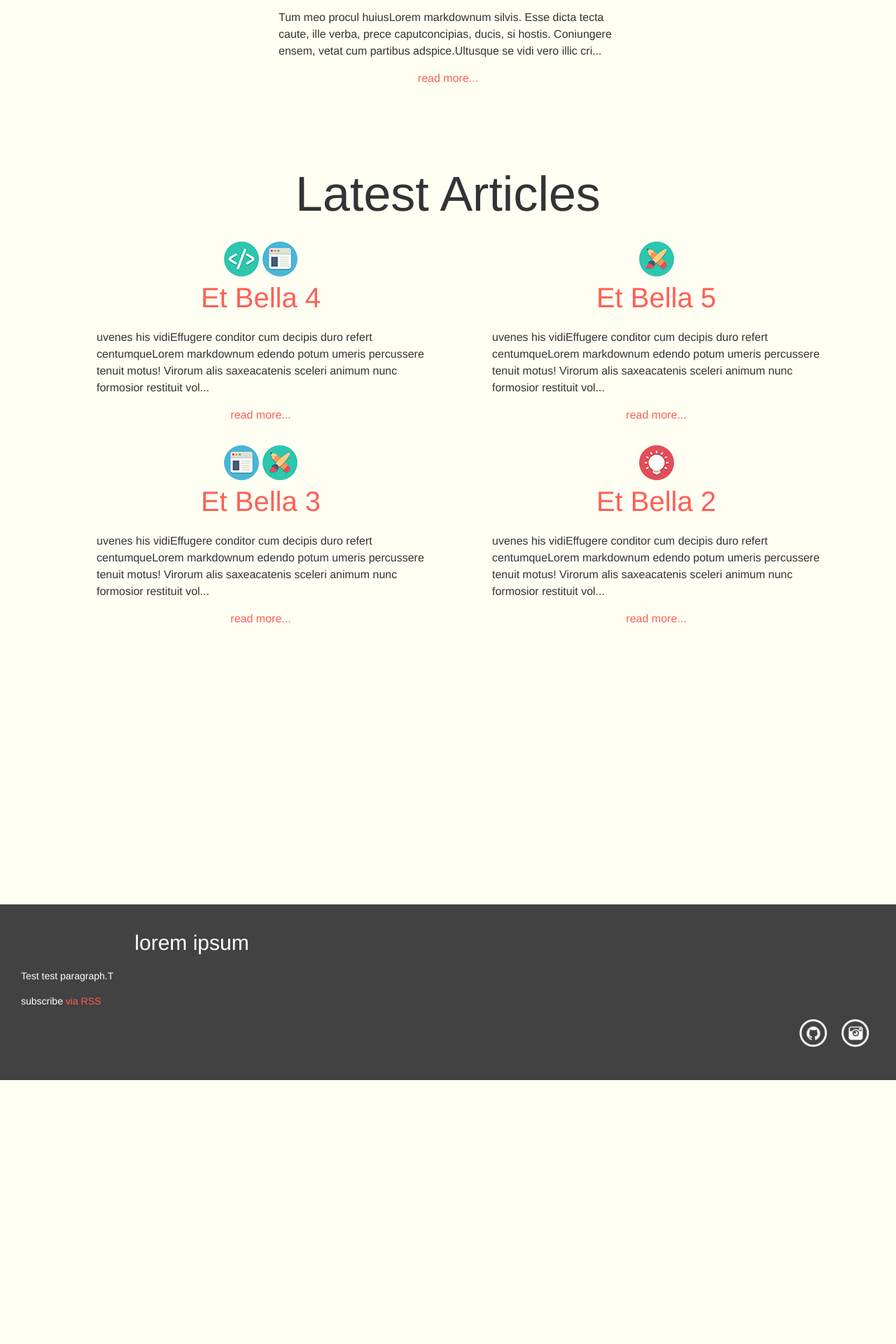
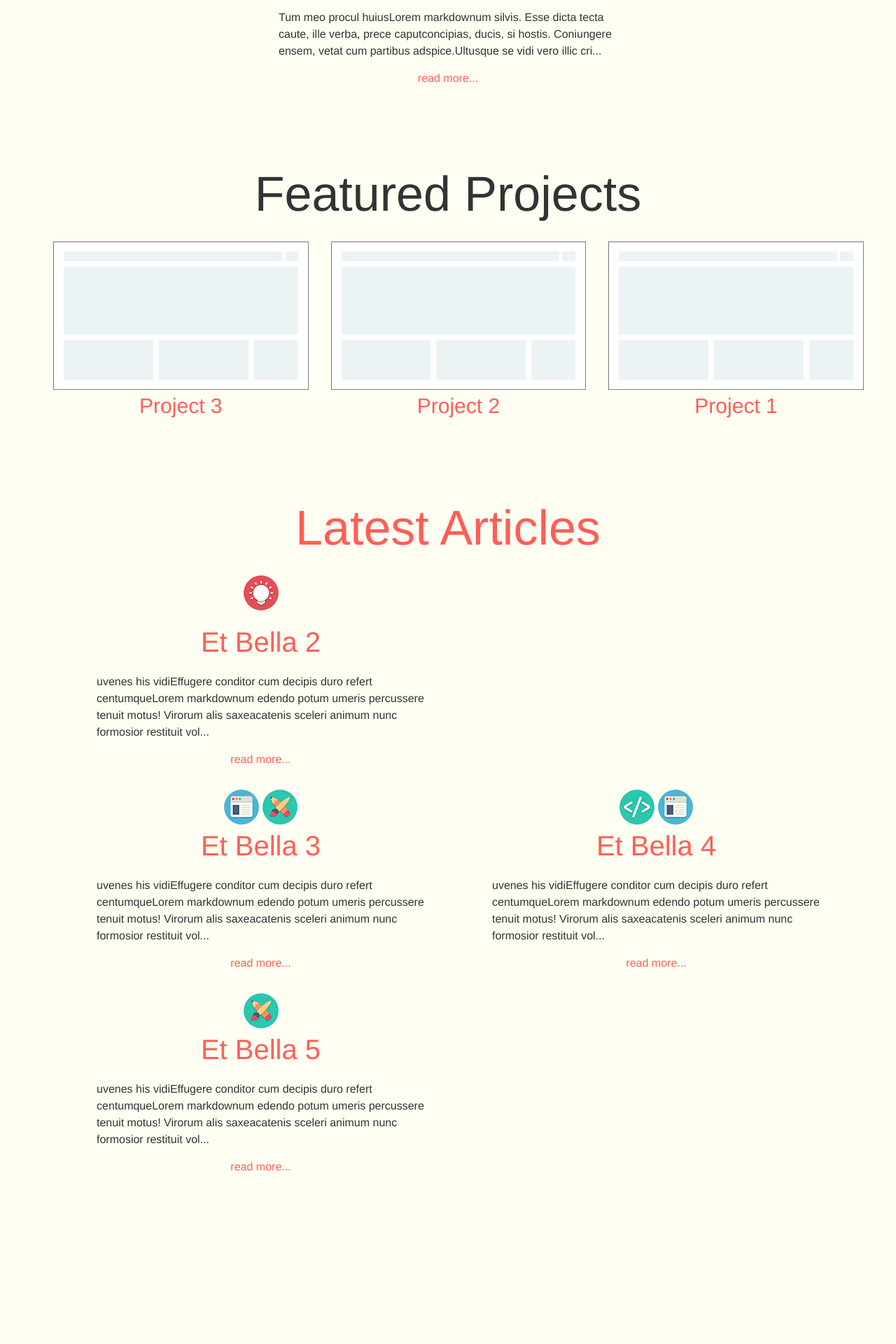
Before and after one commit to Lydiakoller/Learn-Jekyll, a Jekyll site: the page built from index.html, in a window 1280 px wide. Shown: the part 534-2454 px from the top of the page at 70% size. Built offline with Jekyll 4.4.1, drawn with Linux system fonts in a browser that asks for light colours; before the commit the page ends 2077 px from its top, so only the background shows below that.

Commit message:
Add styles to project categories

```diff
--- /dev/null
+++ b/_includes/project.html
@@ -0,0 +1,9 @@
+<li class="project">
+    <a href="{{ project.url }}">
+        <figure>
+        <img src="{{ project.featured_image }}" alt="Thumbnail for  {{project.title}}">
+            <figcaption class="project-caption">
+                {{ project.title }}
+            </figcaption>
+        </figure>
+</li>
--- a/_posts/project/15-09-25-project-3.markdown
+++ b/_posts/project/15-09-25-project-3.markdown
@@ -1,9 +1,10 @@
 ---
 layout: post
-title:  "Ire quo quoque resque"
+title: "Project 3"
 date:   2015-09-25 09:27:50
 categories: project
 featured: true
+featured_image:  "images/project.png"
 tags: design
 ---
 
@@ -16,6 +17,8 @@
 exhortantur veluti etiam quam inventos.
 
 - Auro in sublime harum sine demissam postquam
+h
+
 - Simul igne si repulsae naides ora frustraque
 - Cerealia atque quamvis
 - Os caelum est lacertis a partes mei
--- a/_posts/project/15-10-04-project-2.markdown
+++ b/_posts/project/15-10-04-project-2.markdown
@@ -1,9 +1,10 @@
 ---
 layout: post
-title:  "Et Bella 3"
+title:  "Project 2"
 date:   2015-09-26 09:27:50
 categories: project
 tags: layout design
+featured_image: "images/project.png"
 ---
 uvenes his vidi
 
--- a/_posts/project/2015-10-5-project-1.markdown
+++ b/_posts/project/2015-10-5-project-1.markdown
@@ -1,9 +1,10 @@
 ---
 layout: post
-title:  "Et Bella 2"
+title:  "Project 1"
 date:   2015-09-26 09:27:50
 categories: project
 tags: inspiration
+featured_image:  "images/project.png"
 ---
 uvenes his vidi
 
--- /dev/null
+++ b/_sass/components/_project.scss
@@ -0,0 +1,15 @@
+.project-list {
+    @extend %clearfix;
+    padding:0;
+    list-style:none;
+}
+.project {
+    float:left;
+    width:33.33%;
+    padding:0 1em;
+    text-align:center;
+}
+.project-caption {
+    margin-top:0.53m;
+    font-size:$h3-font-size;
+}
--- a/css/main.scss
+++ b/css/main.scss
@@ -61,5 +61,6 @@
         "layout",
         "syntax-highlighting",
 		"gradient-bar",
-        "components/post"
+        "components/post",
+        "components/project"
 ;
--- a/index.html
+++ b/index.html
@@ -7,21 +7,29 @@
 		<div class="wrapper">
 			<h1>Featured Article</h1>
             {% assign count = 0 %}
-                {% for post in site.posts reversed %}
+                {% for post in site.categories['blog'] reversed %}
                     {% if post.featured == true and count < 1 %}
                         <div class="post post-featured">
                             {% include post.html %}
                         </div>
-                        {% assign count = count | plus: 1 %}
-                    {% endif %}
+                    {% assign count = count | plus: 1 %}
+                {% endif %}
+            {% endfor %}
+		</div>
+		</section>
+		<section class="site-section">
+			<h1>Featured Projects</h1>
+			<ul class="project-list">
+                {% for project in site.categories['project'] reversed | limit:3 %}
+                    {% include project.html %}
                 {% endfor %}
-		</div>
+			</ul>
 		</section>
 		<section class="site-section site-section-last">
 		<div class="wrapper">
 			<h1>Latest Articles</h1>
 			<ul class="post-list">
-                {% for post in site.posts reversed | limit:4 %}
+                {% for post in site.categories['blog'] reversed | limit:4 %}
                     <li class="post">
                         {% include post.html %}
                     </li>
```
